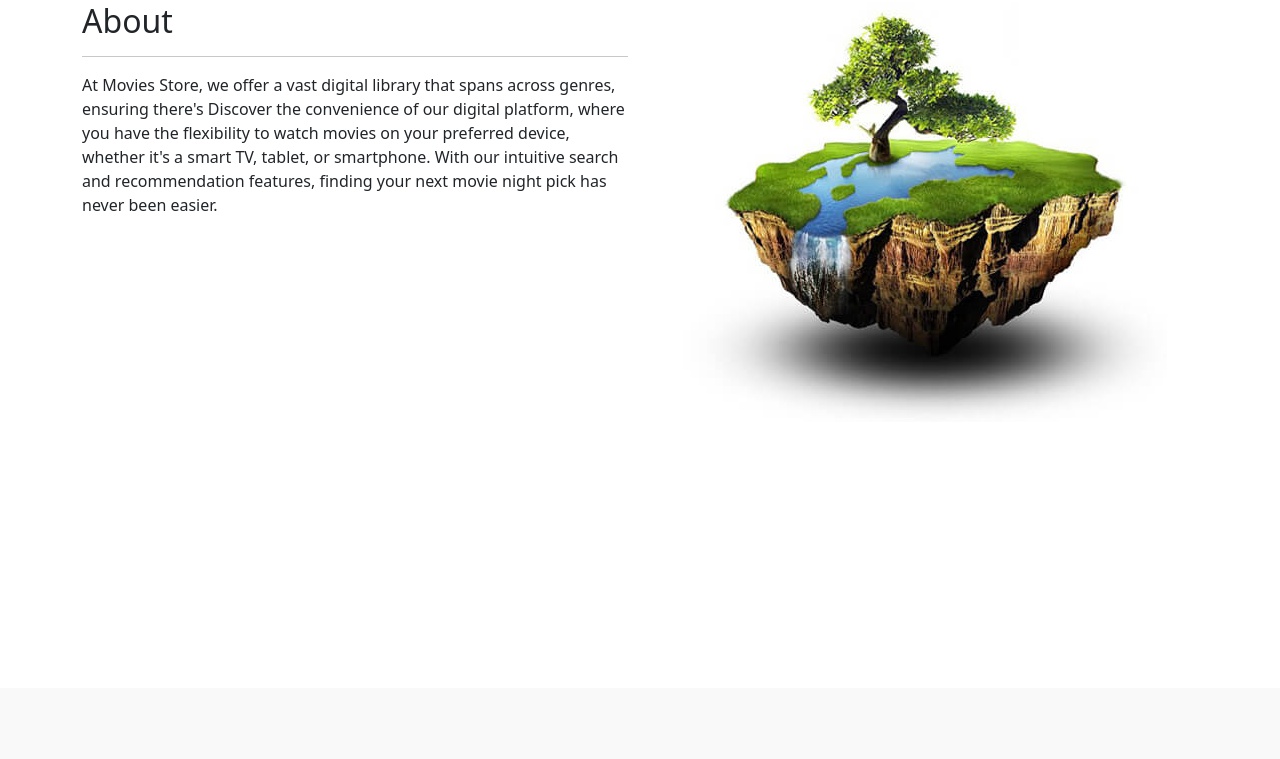
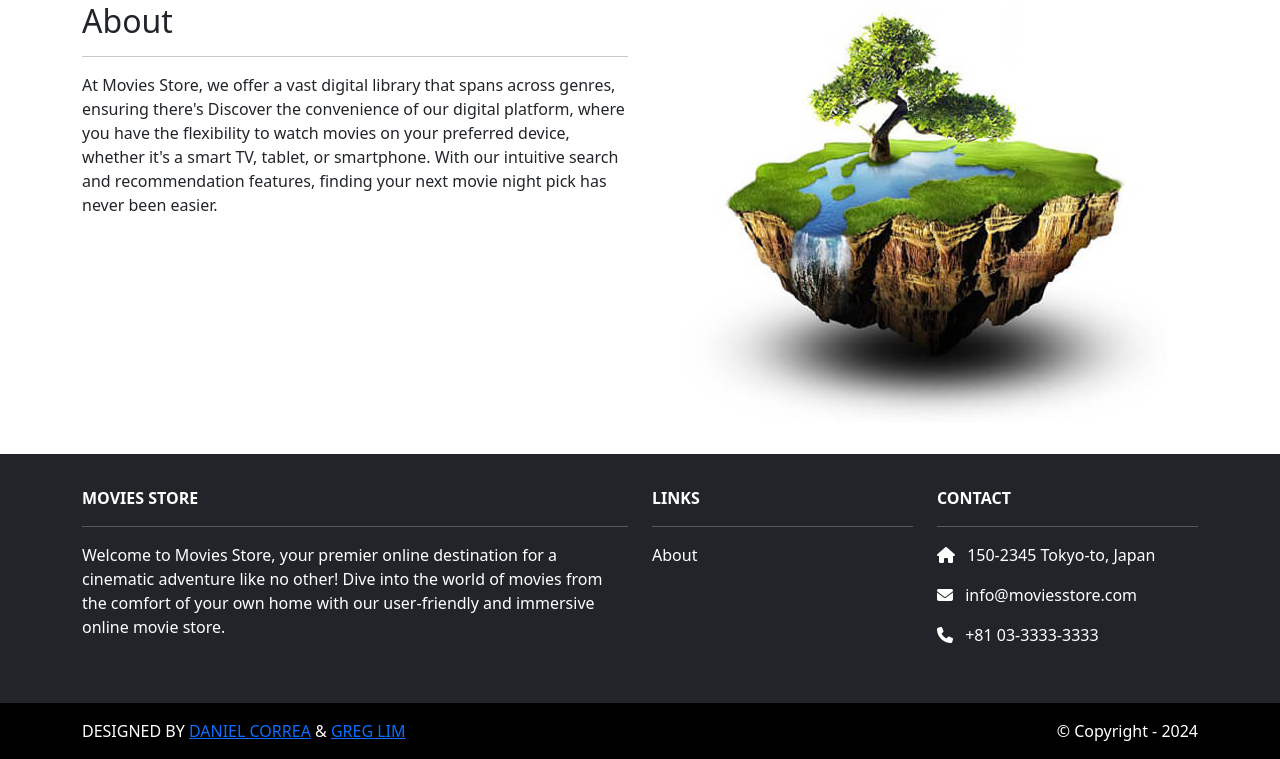
Before and after one commit to OIITuMuCT/Moviesstore, a Django app: page /about in a window 1280 px wide. Shown: the part 112-871 px from the top of the page. Before the commit the page ends 522 px from the top, so only its background shows below. Run offline with Django 5.2, Linux system fonts and the light colour scheme; some libraries are stand-ins or nearby versions.

Commit message:
Adding a footer section

```diff
--- a/moviesstore/moviesstore/templates/base.html
+++ b/moviesstore/moviesstore/templates/base.html
@@ -33,8 +33,48 @@
       </div>
      </nav>
     <!-- Header -->
-    <div>{% block content %} {% endblock content %}</div>
+    <div>
+      {% block content %}
+      {% endblock content %}
+    </div>
     <!-- Footer -->
+<section class="p-3 ms-footer d-none d-md-block bg-dark">
+      <div class="container">
+        <div class="row mt-3 text-white">
+          <div class="col-md-6 col-lg-6 col-xl-6 mx-auto mb-4">
+            <b>MOVIES STORE</b>
+            <hr />
+            <p>Welcome to Movies Store, your premier online destination for a cinematic
+              adventure like no other! Dive into the world of movies from the comfort of your own home with our user-friendly
+              and immersive online movie store.</p>
+          </div>
+          <div class="col-md-3 col-lg-3 col-xl-3 mx-auto mb-4">
+            <b>LINKS</b>
+            <hr />
+            <p><a class="nav-link" href="{% url 'home.about' %}">About</a></p>
+          </div>
+          <div class="col-md-3 col-lg-3 col-xl-3 mx-auto mb-4">
+            <b>CONTACT</b>
+            <hr />
+            <p><i class="fas fa-home me-2"></i> 150-2345 Tokyo-to, Japan</p>
+            <p><i class="fas fa-envelope me-2"></i> info@moviesstore.com</p>
+            <p><i class="fas fa-phone me-2"></i> +81 03-3333-3333</p>
+          </div>
+        </div>
+      </div>
+    </section>
+    <section class="p-3 ms-footer-bottom bg-black">
+      <div class="container d-flex justify-content-between">
+        <div class="me-5 text-white">
+          <span>DESIGNED BY <a href="https://www.x.com/danielgarax" target="_blank">DANIEL CORREA</a> &
+            <a href="https://www.x.com/greglim81" target="_blank">GREG LIM</a>
+          </span>
+        </div>
+        <div class="text-white">
+          <span>© Copyright - 2024</span>
+        </div>
+      </div>
+    </section>
     <!-- Footer -->
   </body>
 </html>
```
